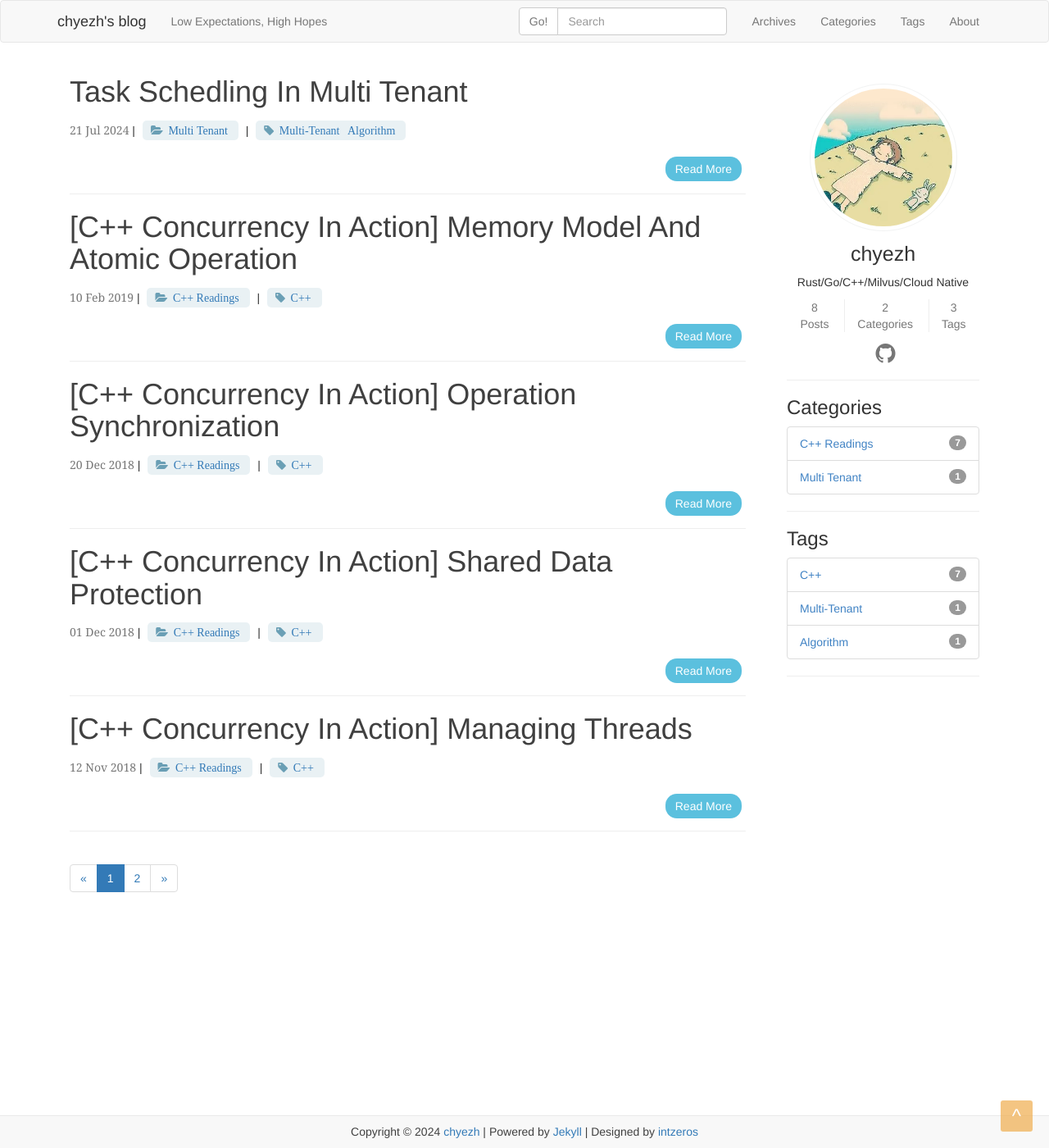
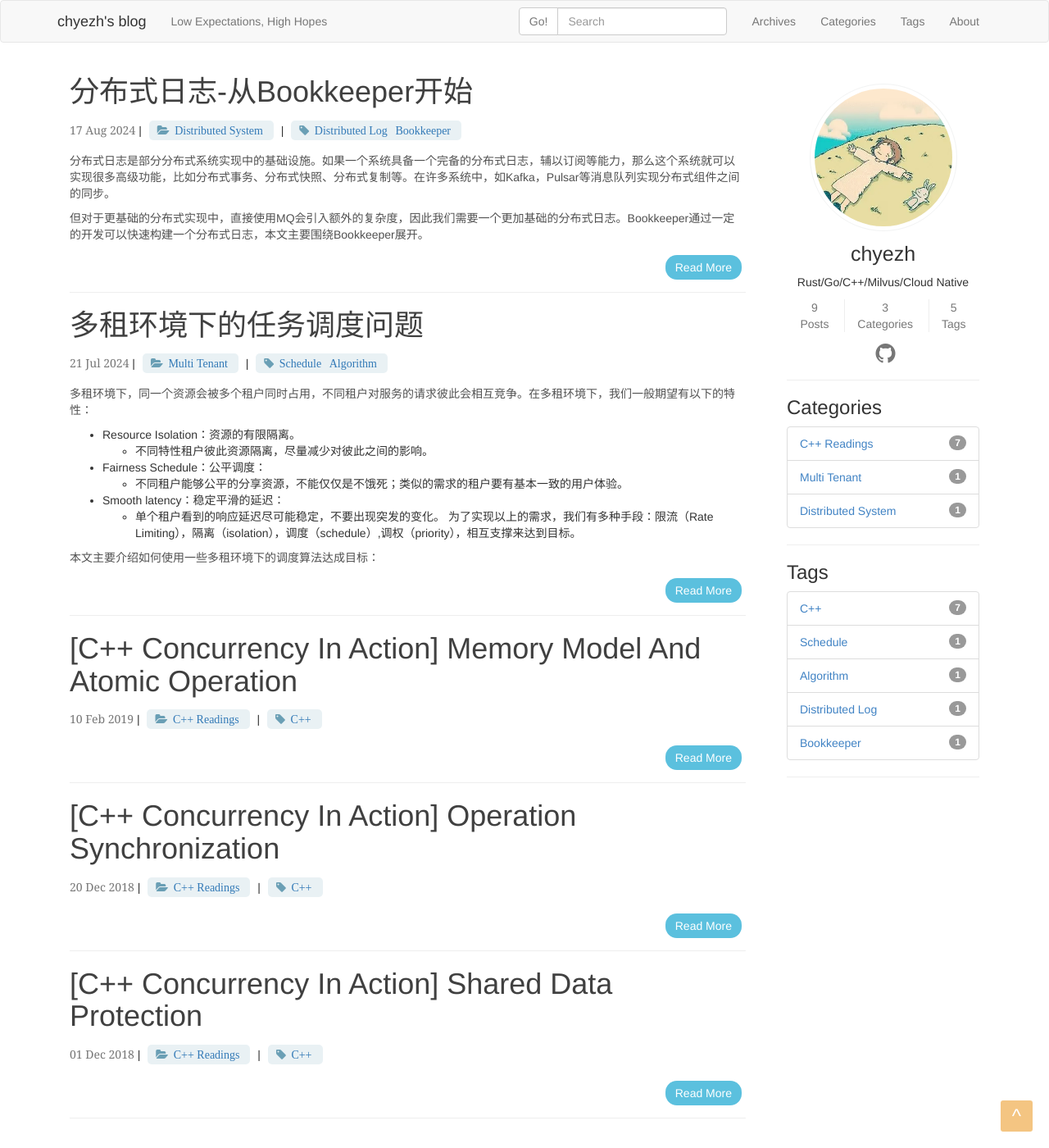
Before and after one commit to chyezh/chyezh.github.io, a Jekyll site: the page built from index.html, in a window 1280 px wide and 1400 px high. Shown: the whole window at 82% size. Built offline with Jekyll 4.4.1, drawn with Linux system fonts in a browser that asks for light colours; the list of posts is cut into pages by our own code; part of the change alters nothing that is shown.

Commit message:
post: add distributed log start from bookkeeper (#5)

```diff
--- a/_posts/2024-07-21-Multi-Tenant-Task-Scheduling.md
+++ b/_posts/2024-07-21-Multi-Tenant-Task-Scheduling.md
@@ -1,10 +1,22 @@
 ---
 layout: post
-title:  "Task Schedling In Multi Tenant"
+title:  "多租环境下的任务调度问题"
 date:   2024-07-21 11:32:30 +0800
 categories: ["Multi Tenant"]
-tags: [Multi-Tenant, Algorithm]
+tags: [Schedule, Algorithm]
 ---
+
+多租环境下，同一个资源会被多个租户同时占用，不同租户对服务的请求彼此会相互竞争。在多租环境下，我们一般期望有以下的特性：
+
+- Resource Isolation：资源的有限隔离。
+  - 不同特性租户彼此资源隔离，尽量减少对彼此之间的影响。
+- Fairness Schedule：公平调度：
+  - 不同租户能够公平的分享资源，不能仅仅是不饿死；类似的需求的租户要有基本一致的用户体验。
+- Smooth latency：稳定平滑的延迟：
+  - 单个租户看到的响应延迟尽可能稳定，不要出现突发的变化。
+为了实现以上的需求，我们有多种手段：限流（Rate Limiting），隔离（isolation），调度（schedule）,调权（priority），相互支撑来达到目标。
+
+本文主要介绍如何使用一些多租环境下的调度算法达成目标：
 
 <!-- more -->
 
@@ -26,17 +38,6 @@ tags: [Multi-Tenant, Algorithm]
     }
   });
 </script>
-
-# 背景
-
-多租环境下，同一个资源会被多个租户同时占用，不同租户对服务的请求彼此会相互竞争。在多租环境下，我们一般期望有以下的特性：
-- Resource Isolation：资源的有限隔离。
-  - 不同特性租户彼此资源隔离，尽量减少对彼此之间的影响。
-- Fairness Schedule：公平调度：
-  - 不同租户能够公平的分享资源，不能仅仅是不饿死；类似的需求的租户要有基本一致的用户体验。
-- Smooth latency：稳定平滑的延迟：
-  - 单个租户看到的响应延迟尽可能稳定，不要出现突发的变化。
-为了实现以上的需求，我们有多种手段：限流（Rate Limiting），隔离（isolation），调度（schedule）,调权（priority），相互支撑来达到目标。这次我们核心先介绍调度手段如何达成目标。
 
 # 多租场景下的调度模型
 
--- /dev/null
+++ b/_posts/2024-08-17-Distributed-Log-Start-From-Bookkeeper.md
@@ -0,0 +1,183 @@
+---
+layout: post
+title:  "分布式日志-从Bookkeeper开始"
+date:   2024-08-17 21:14:30 +0800
+categories: ["Distributed System"]
+tags: ["Distributed Log", "Bookkeeper"]
+---
+
+
+分布式日志是部分分布式系统实现中的基础设施。如果一个系统具备一个完备的分布式日志，辅以订阅等能力，那么这个系统就可以实现很多高级功能，比如分布式事务、分布式快照、分布式复制等。在许多系统中，如Kafka，Pulsar等消息队列实现分布式组件之间的同步。
+
+但对于更基础的分布式实现中，直接使用MQ会引入额外的复杂度，因此我们需要一个更加基础的分布式日志。Bookkeeper通过一定的开发可以快速构建一个分布式日志，本文主要围绕Bookkeeper展开。
+
+<!-- more -->
+
+<script type="text/javascript"
+  src="https://cdnjs.cloudflare.com/ajax/libs/mathjax/2.7.0/MathJax.js?config=TeX-AMS_CHTML">
+</script>
+<script type="text/x-mathjax-config">
+  MathJax.Hub.Config({
+    tex2jax: {
+      inlineMath: [['$','$'], ['\\(','\\)']],
+      processEscapes: true},
+      jax: ["input/TeX","input/MathML","input/AsciiMath","output/CommonHTML"],
+      extensions: ["tex2jax.js","mml2jax.js","asciimath2jax.js","MathMenu.js","MathZoom.js","AssistiveMML.js", "[Contrib]/a11y/accessibility-menu.js"],
+      TeX: {
+      extensions: ["AMSmath.js","AMSsymbols.js","noErrors.js","noUndefined.js"],
+      equationNumbers: {
+      autoNumber: "AMS"
+      }
+    }
+  });
+</script>
+
+# 分布式日志的基本要求
+
+分布式日志=分布式+日志，其核心其实就是以下几个功能。
+- 分布式：
+  - 多副本能力：保障系统的可用性与容灾性。
+  - 扩缩容：保证系统的拓展性。
+- 日志：
+  - Append：高吞吐与低延迟的尾部写入。
+  - Seek And Read：提供从任意位置开始读的能力。
+
+# 从Bookkeeper开始
+
+Bookkeeper 是当前应用最广的日志存储系统，基于JAVA实现，类似于HDFS的块存储系统以及类似于Pulsar的消息队列都是基于Bookkeeper开发的。
+
+## Bookkeeper架构
+
+Bookkeeper是通过Client协调实现的分布式系统，是个Leaderless系统，其主要功能由三个部分构成：
+
+- Client：Bookkeeper的客户端，负责请求与分布式层面协议的实现。
+- Bookie：Bookkeeper的存储单元，负责存储数据，本身是一个基于日志的存储服务。
+  - Journal：Bookie的Write-Ahead-Log，保证高吞吐低延迟的Append能力，Journal的写入一般都配置为同步操作，所以能保证写入操作的原子性。Journal会在Ledgers的异步操作结束后，按照checkpoint快速推进与清理。
+  - Ledgers：Ledger是Bookkeeper的日志管理单元，其中包含两个部分，Entry Log和Index。其写操作均为异步操作，因此不会影响系统的延迟（可以类比于LSM的SSTable，只不过存储是日志，而不是KV）。
+    - Entry Log：按照配置多个Ledger会混合在一个日志下，后续通过compaction合并清理。
+    - Index：基于RocksDB实现的索引文件，保证快速的Seek能力。
+- Meta Storage：高可用的存储服务，当前实现为Zookeeper。
+
+其他的诸如Auto-Recovery等组件不属于基础组件，这里暂不做讨论。
+
+![DLog Architechture](/assets/img/DLog-Start-From-Bookkeeper/bookkeeper-architechture.png){: width="750" }
+
+## 有界日志Ledger
+
+### Entry
+
+- Entry是Bookkeeper最小的日志单位，每个Entry都存储在唯一的Ledger中，并且用于一个从0开始自增的EntryID作为唯一索引。
+- Entry在Ledger中按照EntryID有序稠密的排列。
+
+### Ledger
+
+Bookkeeper提供的日志单元式Ledger，一个Ledger是一个有界的日志，即不可能无限增长，其生命周期是有限的，并且按照几个操作行为进行状态迁移：
+
+![Ledger State](/assets/img/DLog-Start-From-Bookkeeper/ledger-state.png){: width="750" }
+
+- Ledger是通过**CreateLedger**创建**WriteHandler**，其生命周期中只允许该**WriteHandler**执行写入。只有**OPEN**状态的Ledger是可写的。
+- Ledger的生命周期的终结有两条路线：
+  - **WriteHandler**主动的**Close**。
+  - Bookkeeper客户端通过**Open**接口创造**ReadHandler**造成的恢复操作，也就是所谓的**Fence**。
+- 通过**Fence**机制，**WriteHandler**对应的有效写操作能够保证**Happen Before**后续的**ReadHandler**的读操作。
+
+
+### Replicas
+
+Ledger这一层已经具备多副本能力，其不同的副本会分散在不同的Bookie上，其副本数量是通过配置的参数决定的，副本数量决定了系统的可用性与容灾能力；
+这些参数在Ledger被创建时确定：
+
+- Ensemble（E）：表达一个Ledger可以分布到多少个Bookie上。
+- Write Quorum（W）：表示一个Entry的副本数量。
+- Ack Quorum（A）：表示一个Entry在写入时，要求有多少个Bookie响应成功。
+- 并且满足 $E≥W≥A$
+- Ledger在生命周期中可能由于已选的Bookie不可用，出现**Ensemble change**，导致存储的Bookie列表变更；变更结果会存储在Meta Storage中。
+- Entry在Bookie上的分布是通过对EntryID的Hash配合Meta信息确定的。
+
+直接描述可能有些抽象，这里举个例子，比如一个$E=4;W=3;A=2$的Ledger，其Entry在Bookie上的分布可能是这样的：
+
+![Ledger Replica](/assets/img/DLog-Start-From-Bookkeeper/ledger-replica.png){: width="750" }
+
+- 该Ledger允许在4个Bookie上存储，每个Entry有3个副本，写入时需要2个Bookie响应。
+- 初始化时，选中了B1、B2、B3、B4作为存储节点。
+- 通过对EntryID，Hash确定了Entry在Bookie上的分布，比如Entry1在Bookie1、Bookie2、Bookie3上存储。
+- 在EntryID=5时，B3出现了写入失败，出现了Ensemble Change，B3被替换为B5。
+- Entry5之后的Entry会在B1、B2、B5、B4上存储。
+
+## 复制协议
+
+读链路上往往只要和单个节点交互；复制协议主要影响的是写链路，所以该节内容，我们都会忽略读相关的工作。
+复制协议的核心是共识问题，在Bookkeeper中可以分成两种场景：
+
+- 在系统正常运行的情况下，一个Ledger的**WriteHandler**全局唯一，只存在一个写角色，因此不存在共识问题，当前的**WriteHandler**就是该Ledger的**Leader**。
+- 在系统出现了**Fence**的情况下，发起**Fence**的**ReadHandler**需要处理**Recovery**，Ledger此时存在两个写角色（原来的**WriteHandler**与新发起的**RecoverReadHandler**），需要处理脑裂问题达成共识。
+
+因此复制协议的核心处理逻辑发生在场景2中，在出现**Fence**的情况下，我们自然希望**RecoverReadHandler**取代**WriteHandler**成为唯一的写节点，并且完成Recovery。
+实现这个目标的核心是**Quorum Protocol**，即多数者原则，并利用多数者原则在尽量少节点（高可用）的响应情况下得到共识（一致性）。
+
+### 核心Quorum
+
+| Quorum | 计算方式 | 生效操作 | 备注 |
+| :--: | :--: | :--: | :--: |
+| WQ | Write Quorum | Append |  |
+| AQ | Ack Quorum | Append/Recover | 即写WQ个节点，至少返回AQ个节点。|
+| QC (Quorum Coverage) | (WQ-AQ)+1 | Recover | 保障单个Entry的一致性；<br>即有QC个节点返回结果，保证其中至少一个节点在AQ内。（一个Entry只有一个AQ集合）|
+| EC（Enssemble Coverage）| (Enssemble-AQ)+1 | Fence | 保障Ledger级别的一致性： <br>即有EC个节点返回结果，保证任意一个AQ选择都包含一个EC。（一个Ledger有多个AQ集合，因为有多个Entry）|
+
+### 解决脑裂-Fence
+
+第一步：**RecoverReadHandler**取代**WriteHandler**成为唯一的写节点；本质就是希望原本**WriteHandler**能够被禁写并且被感知。
+
+如图Enssemble=4，Ack Quorum=2的情况，可计算出EC=3
+
+![Fence](/assets/img/DLog-Start-From-Bookkeeper/ec.png){: width="750" }
+
+- **RecoverReadHandler**先通过对Meta状态迁移到**IN-RECOVERY**状态，来保证**WriteHandler**无法再修改**Enssemble Group**
+- **RecoverReadHandler**对**Enssemble Group**的所有节点发出**Fence**要求，要求所有节点禁写对应的Ledger，其中只要求EC个节点返回成功，保证了**WriteHandler**的任意一个**AQ Group**都包含一个被**Fence**的节点。从而保证了在EC节点返回**Fence**成功之后，**WriteHandler**无法再做任何一个满足AQ要求的写操作，即实现了**WriteHandler**的禁写。
+
+### Recover
+
+在解决完脑裂之后，**RecoverReadHandler**需要解决数据的**Recovery**问题（比如**WriteHandler**早就挂掉了）。
+
+以下为Write Quorum=3，Ack Quorum=2的情况，可计算出QC=2。
+
+![Recover](/assets/img/DLog-Start-From-Bookkeeper/qc.png){: width="750" }
+
+- Meta中持久化有**LastConfirmed**（LC），以及Entry Log中也持久化有LC（反应**WriteHandler**最后一次Commit的有效EntryID），
+- **RecoverReadHandler**从LC+1开始修复数据，请求对应WQ的Bookie，如果对应的Bookie存在Entry，则响应存在 ；不存在该Entry，则响应在不存在；典型存在以下几种情况：
+
+| 响应情况 | Entry是否commited | 处理方式 | 对应图中 |
+| :--: | :--: | :--: | :--: |
+| QC个节点响应失败 | 否 | 截断到EntryID-1的位置，同时关闭该Ledger<br>（状态从IN_RECOVERY到CLOSED），恢复完成。 | Read Entry A |
+| AQ个节点响应成功 | 是 | 继续Recover流程。 | Read Entry B |
+| 其他 | 未知 | 终止Recover流程。 | Read Entry C |
+
+## 可用性
+
+通过多副本能力，Bookkeeper提供了容灾能力，我们进一步讨论一下各个场景下的可用性。
+
+针对$E=3；W=3；A=2$的场景，集群中一共有4个Bookie的场景，其中一个Bookie出现了宕机或者网络隔离。
+
+| Operation | 可用性 | 说明 |
+| :--: | :--: | :--: |
+| Create | Y | E=3，剩余的Bookie数量大于3 |
+| Ensemble Change | Y | E=3，不可用的Bookie可以被多余的一个Bookie替换 |
+| Read | Y | A=2，至少一个节点还有数据可用 |
+| Append On Exist Write Handler | Y | 同Ensemble Change |
+| Close By Exist Write Handler | Y | Zookkeeper可用 |
+| Close By Recover Handler（Fence）| Y | EC=(E-A)+1=2，因此每个Ensemble至少还有EC节点可以返回fence操作结果 |
+| Recover | Maybe | QC=(W-A)+1=2，AQ=A=2；可能在恢复某个Entry时，存在上一节中 Read Entry C的情况 ；<br> 如果没有发生，则可用；否则不可用，需要等待恢复。<br>这是一致性与可用性的trade off |
+
+## 扩缩容
+
+### 扩容
+
+- Bookie可以通过增加节点，实现大规模的扩容。
+- 此外，Bookie可以通过对LedgerID哈希，来支持挂载多目录，增加磁盘来提升单节点吞吐能力。
+
+### 缩容
+
+Bookkeeper是基于客户端协调的分布式系统，因此Bookie的扩缩容并不能自动Balance存量的数据。
+
+- 直接下线Bookie节点的行为是危险的，会使整个系统的容灾能力降级（A=2的系统，最多容忍一个节点临时下线）。
+- 虽然有运维工具可以迁移，但是采用将目标Bookie节点转为Read-Only，等待上面的文件清理干净再下线是更为安全的做法。
```
Also changed, not shown: assets/img/DLog-Start-From-Bookkeeper/bookkeeper-architechture.png (added), assets/img/DLog-Start-From-Bookkeeper/ec.png (added), assets/img/DLog-Start-From-Bookkeeper/ledger-replica.png (added), assets/img/DLog-Start-From-Bookkeeper/ledger-state.png (added), assets/img/DLog-Start-From-Bookkeeper/qc.png (added).
